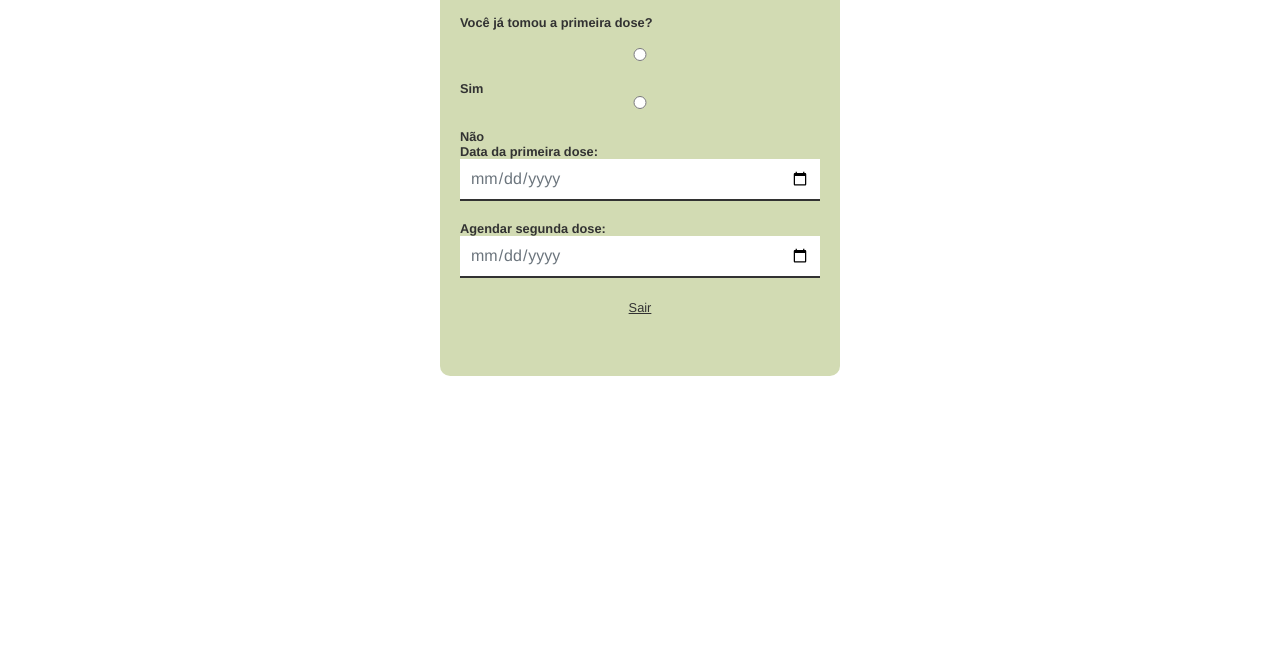
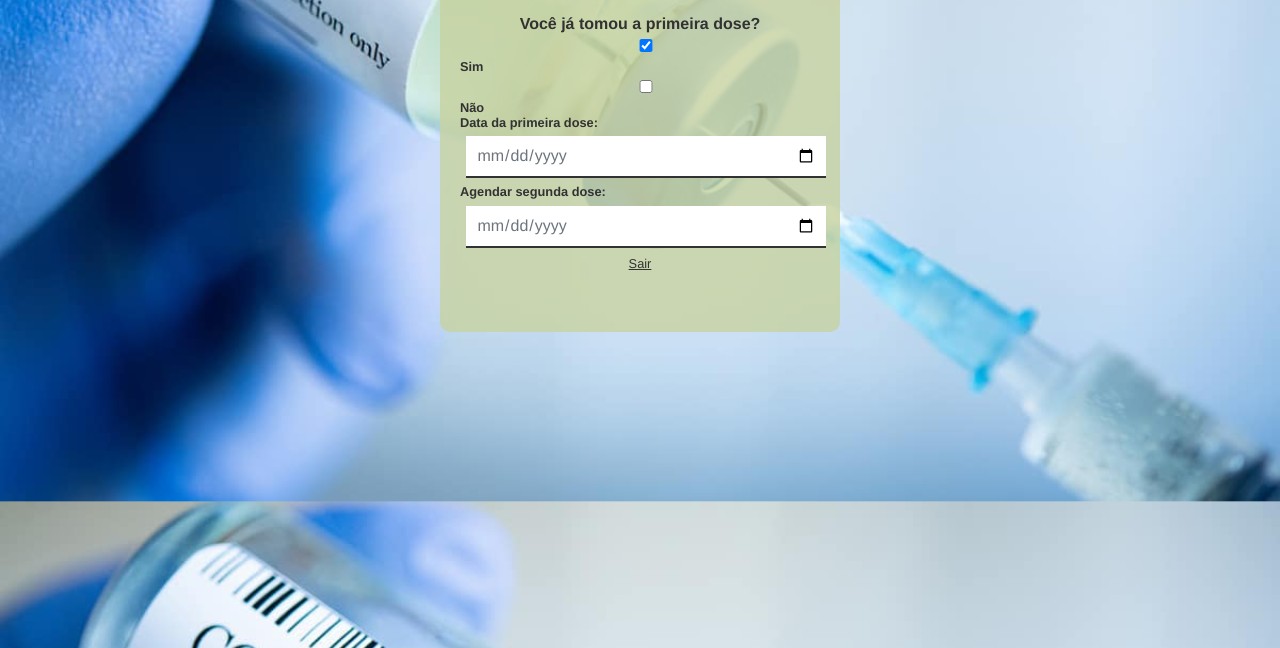
Before and after one commit to GustavoMarcello/VacinasNava, a plain HTML site: page VacinasNava-main/TelaLogin/Login.html in a window 1280 px wide. Shown: the part 152-800 px from the top of the page. Drawn offline with Linux system fonts and the light colour scheme; files whose address does not match are found by name.

Commit message:
Finalizado

```diff
--- a/VacinasNava-main/TelaLogin/CSS/styles.css
+++ b/VacinasNava-main/TelaLogin/CSS/styles.css
@@ -187,3 +187,13 @@ form {
 #exit-container p {
     margin-bottom: 10px;
 }
+
+p{
+    text-align: left;
+    font: 1rem 'Fira Sans', sans-serif;
+    font-weight: border;
+}
+
+input {
+    margin: .4rem;
+}
--- a/VacinasNava-main/TelaLogin/Login.html
+++ b/VacinasNava-main/TelaLogin/Login.html
@@ -6,22 +6,26 @@
     <meta name="viewport" content="width=device-width, initial-scale=1.0">
     <title>Controle de vacina</title>
     <link rel="stylesheet" href="https://stackpath.bootstrapcdn.com/font-awesome/4.7.0/css/font-awesome.min.css">
+    <link rel="shortcut icon" href="..//TelaLogin/images/fatec.ico">
+    <link rel="stylesheet" href="https://stackpath.bootstrapcdn.com/font-awesome/4.7.0/css/font-awesome.min.css">
     <link rel="stylesheet" href="css/styles.css">
+
 </head>
 <body>
     <div id="control-container">
         <h1>Controle de vacina</h1>
         <form action="">
-            <label style="margin-bottom: 0px;" for="PrimeiraDose"><strong>Você já tomou a primeira dose?</strong></label><br>
-        <div class="form-check form-check-inline mb-1">
-          <input class="form-check-input" type="radio" name="inlineRadioOptions" id="inlineRadio1" value="option1">
-          <label class="form-check-label" for="inlineRadio1">Sim</label>
-        </div>
-        <div class="form-check form-check-inline">
-          <input class="form-check-input" type="radio" name="inlineRadioOptions" id="inlineRadio2" value="option2">
-          <label class="form-check-label" for="inlineRadio2">Não</label>
-        </div>
+            <b>Você já tomou a primeira dose?</b>
+            <div id="sim">
+              <input type="checkbox" id="scales" name="scales"
+                     checked>
+              <label for="scales">Sim</label>
+            </div>
 
+            <div>
+              <input type="checkbox" id="horns" name="horns">
+              <label for="Não">Não</label>
+            </div>
         <label for="data-nascimento "><strong>Data da primeira dose:</strong></label>
         <div class="input-group mb-2">
           <input style="color: #6c757d;" type="date" class="form-control" aria-label="Birthday"
@@ -32,7 +36,7 @@
           <input style="color: #6c757d;" type="date" class="form-control" aria-label="Birthday"
             aria-describedby="basic-addon1" required>
             <div id="exit-container">
-                <a href="#">Sair</a>
+                <a href="TelaLogin.html">Sair</a>
 
             </div>
 
--- a/styles.css
+++ /dev/null
@@ -1,61 +0,0 @@
-* {
-    margin: 0;
-    padding: 0;
-    box-sizing: border-box;
-    font-family:Helvetica;
-    color: #323232;
-    border: none;
-}
-
-body {
-    background-image: url(../img/vacina2.jpg);
-    background-size: cover;
-   background-position-y: -200px;
-}
-
-
-textarea:focus, input:focus {
-    outline: none;
-
-}
-a, label {
-    font-size: .8rem;
-}
-
-a:hover {
-    color: #08558b;
-}
-
-input {
-    border-bottom: 2px solid #323232;
-    padding: 10px;
-    font-size: 1rem;
-    margin-bottom: 20px;
-}
-
-input:focus {
-    border-bottom: 2px solid #08558B;
-}
-
-/*container login */
-
-#control-container {
-    background-color: #C8d3a2d0;
-    width: 400px;
-    margin-left: auto;
-    margin-right: auto;
-    padding: 20px;
-    margin-top: 10vh;
-    border-radius: 10px;
-    text-align: center;
-
-}
-
-form {
-    margin-top: 30px;
-    margin-bottom: 40px;
-}
-
-#exit-container p {
-    margin-bottom: 10px;
-}
```
Also changed, not shown: ControleVacina.html (deleted, +0 -45 lines), VacinasNava-main/TelaLogin/TelaLogin.html (+1 -0 lines), README.md (deleted).
